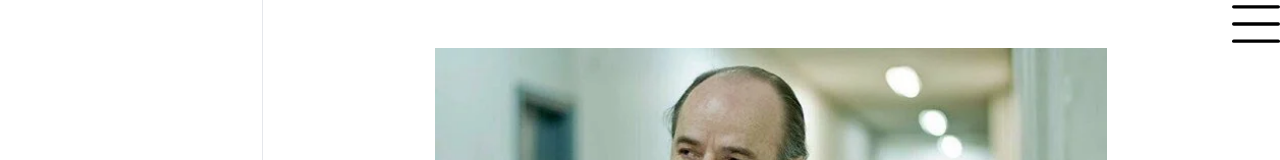
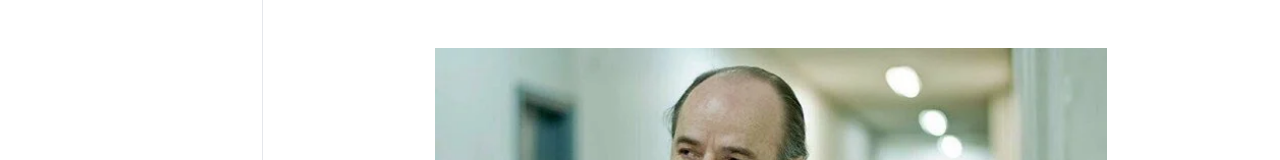
Before and after one commit to Lagsi/reis, a Next.js app: page /biography in a window 1280 px wide. Shown: the top 160 px of the page. Built offline with nearby package versions, Linux system fonts and the light colour scheme.

Commit message:
changes to menu

```diff
--- a/app/components/burgerMenu.tsx
+++ b/app/components/burgerMenu.tsx
@@ -16,7 +16,7 @@ export default function BurgerMenu() {
   return (
     <>
       {!isOpen && (
-        <div onClick={() => setIsOpen(true)} className="absolute top-0 right-0">
+        <div onClick={() => setIsOpen(true)} className="absolute top-0 right-3">
           <svg
             xmlns="http://www.w3.org/2000/svg"
             viewBox="0 0 14 14"
--- a/app/layout.tsx
+++ b/app/layout.tsx
@@ -19,7 +19,9 @@ export default function RootLayout({
   return (
     <html lang="en">
       <body className={`${inter.className} md:px-4`}>
+        <div className="md:hidden">
         <BurgerMenu />
+        </div>
         {children}
         <Footer />
       </body>
```
